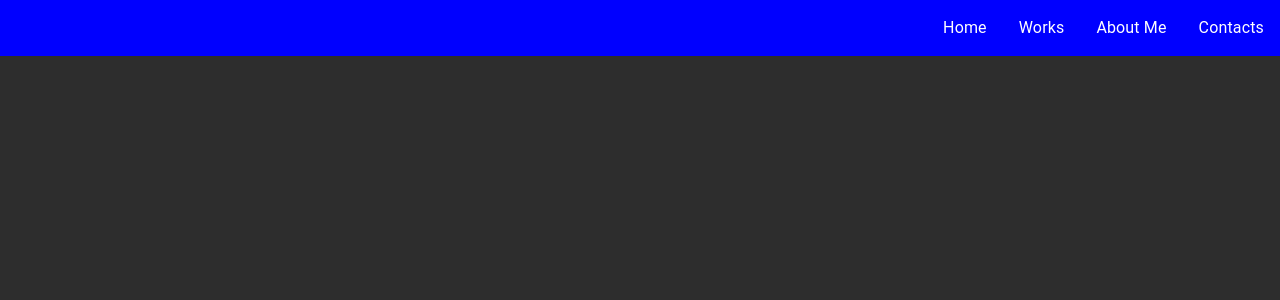
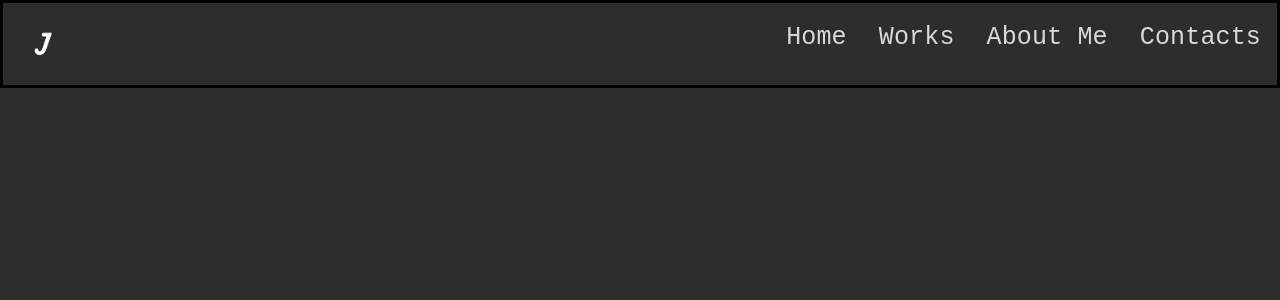
Before and after one commit to jolebaudracco/real-portfolio, a React (Vite) app in the folder real-portfolio/: page / in a window 1280 px wide. Shown: the top 300 px of the page. Built offline with nearby package versions, Linux system fonts and the light colour scheme.

Commit message:
fix: rename Navbar component to NAvbar and update styling for improved consistency

```diff
--- a/real-portfolio/src/components/navbar/Navbar.jsx
+++ b/real-portfolio/src/components/navbar/Navbar.jsx
@@ -1,18 +1,42 @@
 import React from 'react'
 import Box from '@mui/material/Box'
+import Avatar from '@mui/material/Avatar'
+import photo from '../../assets/jole.png'
 
-const Navbar = ({navItems}) => {
+const NAvbar = ({navItems}) => {
   return (
     <>
     <Box sx={{
-        color: 'white',
-        bgcolor: 'blue',
+        color: '#D9D9D9',
+        bgcolor: '#2D2D2D',
+        border: 3,
+        borderColor: '#000000',
         padding: 2,
         display: 'flex',
         justifyContent: 'flex-end',
         flexDirection: 'row',
         gap: 4,
+        fontFamily: 'Fira Code, monospace',
+        fontSize: 25,
+        fontWeight: 'medium',
     }}>
+        <Box sx={{
+            display: 'flex',
+            justifyContent: 'start',
+            alignItems: 'start',
+            mr: 'auto', // Pushes the image to the left
+
+        }}>
+            <Avatar
+                alt='photo'
+                src={photo}
+                sx={{
+                    width: 50,
+                    height: 50,
+                    mb: 0,
+                }}
+            />
+        </Box>
         {navItems.map((item, index) => (
             <Box key={index} component="span">{item}</Box>
         ))}
@@ -21,4 +45,4 @@ const Navbar = ({navItems}) => {
   )
 }
 
-export default Navbar
+export default NAvbar
```
